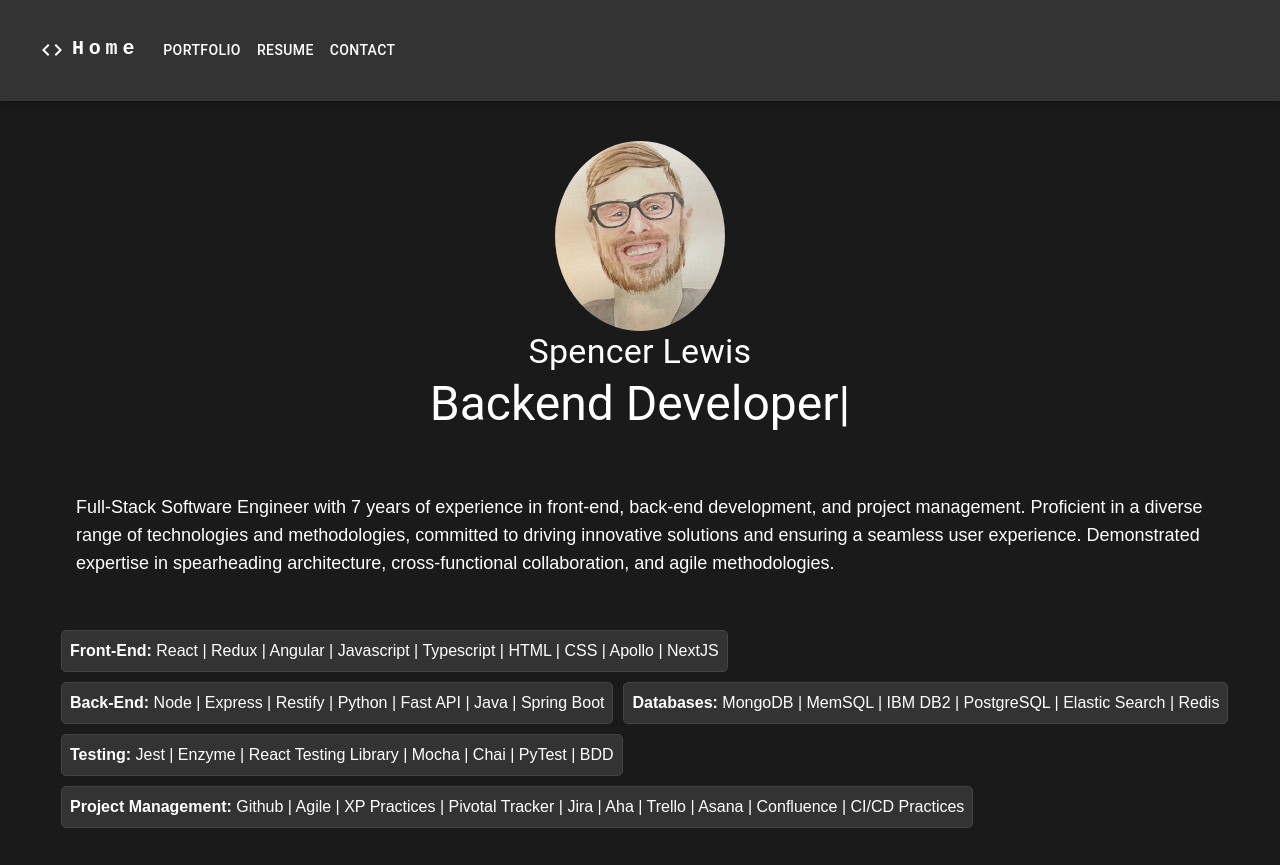
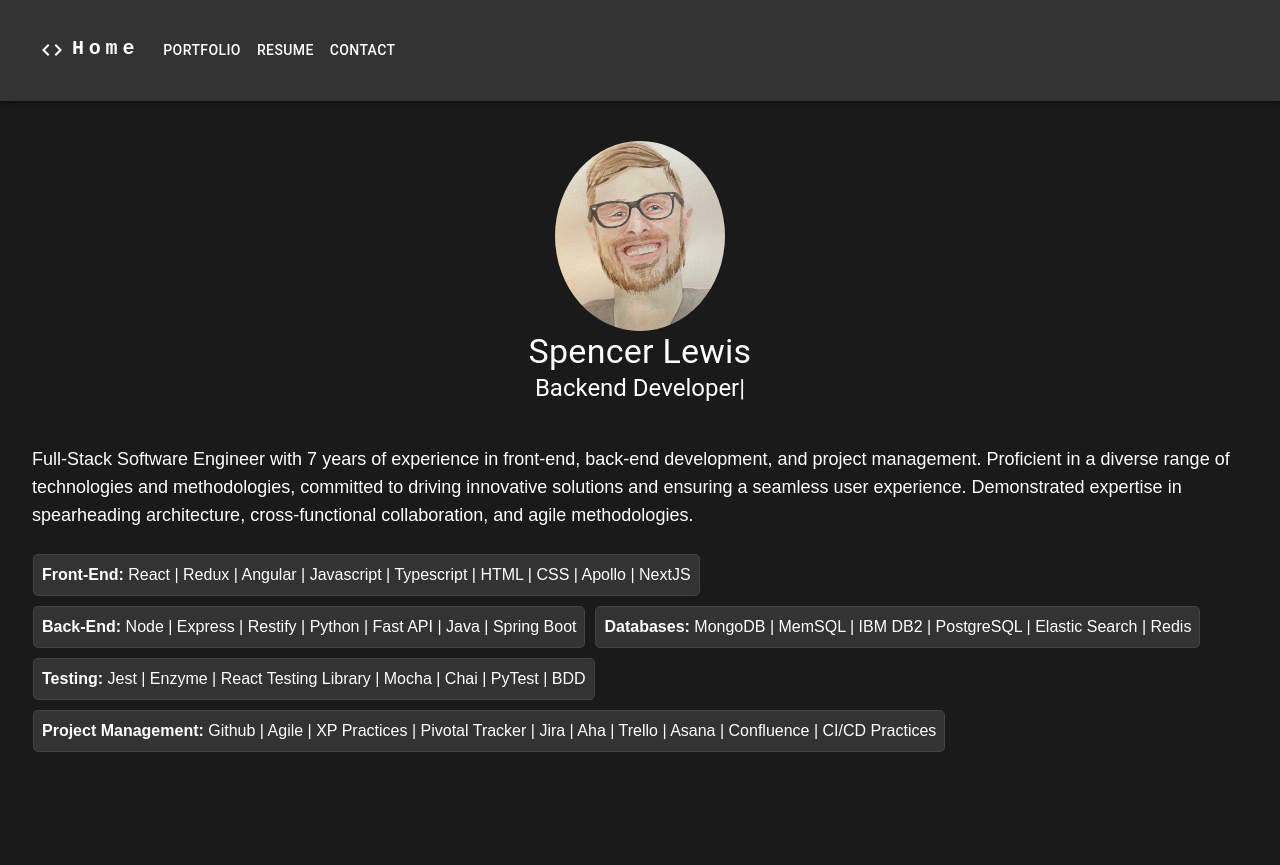
Before and after one commit to Spencer-Lewis/dev, a React (Vite) app: page / in a window 1280 px wide. After the commit the page ends 800 px from the top, so only its background shows below. Built offline with nearby package versions, Linux system fonts and the light colour scheme.

Commit message:
Style updates

```diff
--- a/src/App.css
+++ /dev/null
@@ -1,6 +0,0 @@
-/* #root {
-  max-width: 1280px;
-  margin: 0 auto;
-  padding: 2rem;
-  text-align: center;
-} */
--- a/src/App.jsx
+++ b/src/App.jsx
@@ -4,7 +4,7 @@ import Contact from './pages/Contact'
 import Resume from './pages/Resume'
 import Portfolio from './pages/Portfolio'
 import Home from './pages/Home'
-import './App.css'
+// import './App.css'
 
 function App() {
   return (
--- a/src/components/AvatarTyper.jsx
+++ b/src/components/AvatarTyper.jsx
@@ -16,23 +16,24 @@ const growAnimation = keyframes`
 `;
 
 const AvatarTyper = () => (
-    <Box className="text-center mt-10 mb-10">
+    <Box className="text-center mt-10 mb-4 md:mb-10"> {/* Updated margin */}
         <Grid container justifyContent="center">
             <Avatar
                 src={avatar}
                 alt="Spencer Lewis"
                 sx={{
-                    width: 170,
-                    height: 190,
+                    width: { xs: 120, md: 170 }, // Adjusted width for mobile and desktop
+                    height: { xs: 140, md: 190 }, // Adjusted height for mobile and desktop
                     animation: `${growAnimation} 0.5s ease-in-out`,
                 }}
             />
         </Grid>
-        <Typography className="" variant="h4">
+        <div className=""> {/* Wrapped in a div to avoid Typography overriding styles */}
+            <Typography variant="h4">
                 <TypeAnimation sequence={["Spencer Lewis"]} typeSpeed={30} cursor={false} />
             </Typography>
 
-        <Typography className="" variant="h5">
+            <Typography variant="h5">
                 <TypeAnimation
                     sequence={[
                         "Frontend Developer",
@@ -44,10 +45,11 @@ const AvatarTyper = () => (
                     ]}
                     wrapper="span"
                     speed={30}
-                style={{ fontSize: '2em', display: 'inline-block' }}
+                    style={{ fontSize: { xs: '1.5em', md: '2em' }, display: 'inline-block' }}
                     repeat={Infinity}
                 />
             </Typography>
+        </div>
     </Box>
 );
 
--- a/src/components/Skills.jsx
+++ b/src/components/Skills.jsx
@@ -1,8 +1,8 @@
 import React from 'react';
 
 const Skills = () => (
-    <section id="skills" className="container mx-auto my-8 px-4">
-        <ul className="list-disc ml-6">
+    <section id="skills" className="container mx-auto my-8 px-4 pt-0 mt-0">
+        <ul className="list-disc">
             <li><strong>Front-End:</strong> React | Redux | Angular | Javascript | Typescript |
                 HTML | CSS | Apollo | NextJS</li>
             <li><strong>Back-End:</strong> Node | Express | Restify | Python | Fast API | Java |
--- a/src/components/Summary.jsx
+++ b/src/components/Summary.jsx
@@ -1,7 +1,7 @@
 import React from 'react';
 
 const Summary = () => (
-  <div className="ml-11 rounded-md p-4">
+  <div className="rounded-md p-5 pt-0">
     <p className="text-lg">
       Full-Stack Software Engineer with 7 years of experience in front-end, back-end
       development, and project management.
--- a/src/index.css
+++ b/src/index.css
@@ -17,9 +17,9 @@ header {
     padding: 1em;
 }
 
-section {
+/* section {
     margin: 20px;
-}
+} */
 
 footer {
     text-align: center;
--- a/src/pages/Home.jsx
+++ b/src/pages/Home.jsx
@@ -4,7 +4,7 @@ import Skills from "../components/Skills"
 
 const Home = () => (
     <>
-        <section id="about" className="container mx-auto my-8 px-4">
+        <section id="about" className="container mx-auto my-8 px-3">
             <AvatarTyper />
             <Summary/>
             <Skills/>
```
Lines whose indentation alone changed are shown as unchanged.
